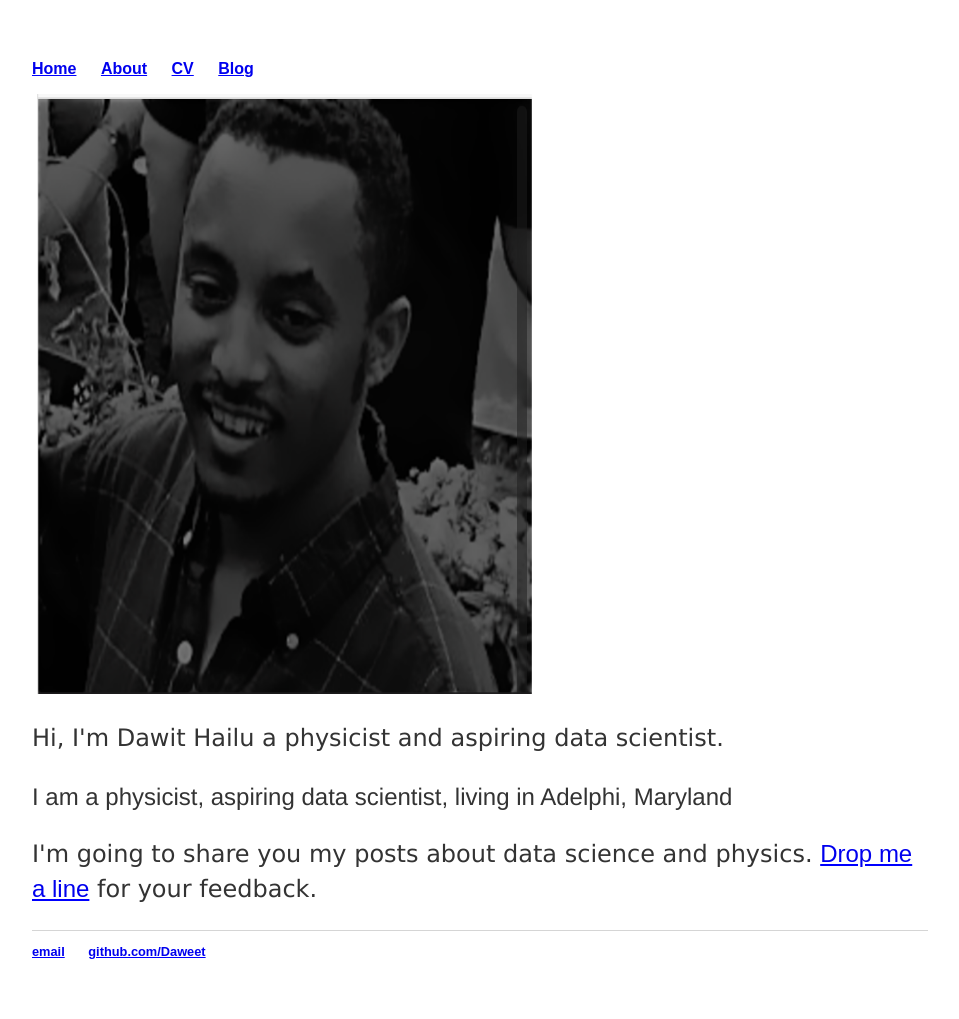
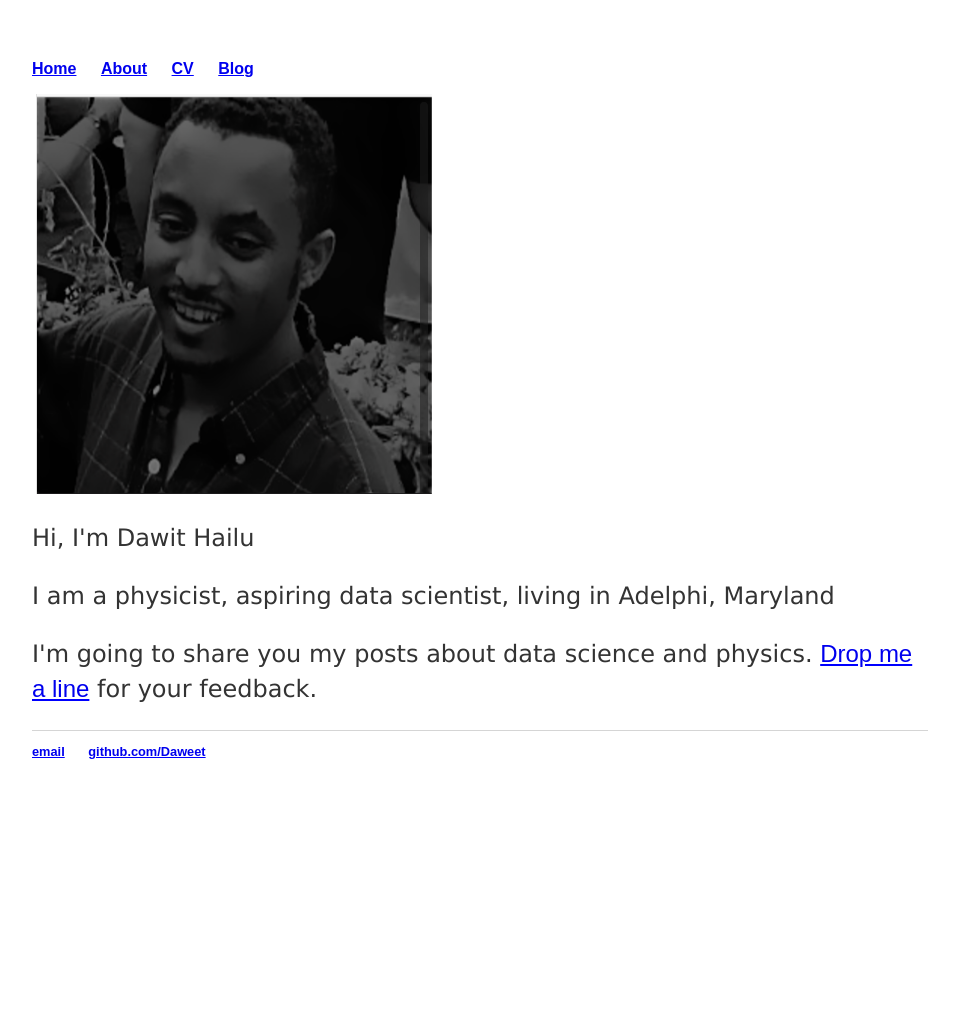
Before and after one commit to Daweet/Daweet.github.io, a Jekyll site: the page built from index.html, in a window 1280 px wide. Shown: the whole page, without its empty margins (160-1119 px from the left). Built offline with Jekyll 4.4.1, drawn with Linux system fonts in a browser that asks for light colours; after the commit the page ends 900 px from its top, so only the background shows below that.

Commit message:
Update index.html

```diff
--- a/index.html
+++ b/index.html
@@ -9,11 +9,11 @@ description: Dawit Hiluf Hailu.
 <!-- <div class="jumbotron"> -->
 <div class="row marketing">
 	<div class="col-sm-4">
-	<img  class="img-circle avatar" alt="Dawit Hailu" src="img/MePhoto.png" width="500" height="600">
+	<img  class="img-circle avatar" alt="Dawit Hailu" src="img/MePhoto.png" width="400" height="400">
 	</div>
 	<div itemscope itemtype="http://data-vocabulary.org/Person" class="col-sm-8">
-	<p class="lead" style="font-family:verdana;">Hi, I'm <span itemprop="name">Dawit Hailu</span> a physicist and aspiring data scientist.</p>
-	<p>I am a <span itemprop="title">physicist</span>, <span itemprop="title">aspiring data scientist</span>, living in <span itemprop="address" itemscope
+	<p class="lead" style="font-family:verdana;">Hi, I'm <span itemprop="name">Dawit Hailu</span></p>
+	<p style="font-family:verdana;">I am a <span itemprop="title">physicist</span>, <span itemprop="title">aspiring data scientist</span>, living in <span itemprop="address" itemscope
     itemtype="http://data-vocabulary.org/Address"> <span itemprop="locality">Adelphi</span>, <span itemprop="region">Maryland</span></p>
 
 	<p style="font-family:verdana;">I'm going to share you my posts about data science and physics.  <a href="contact">Drop me a line</a> for your feedback.</p>
```
